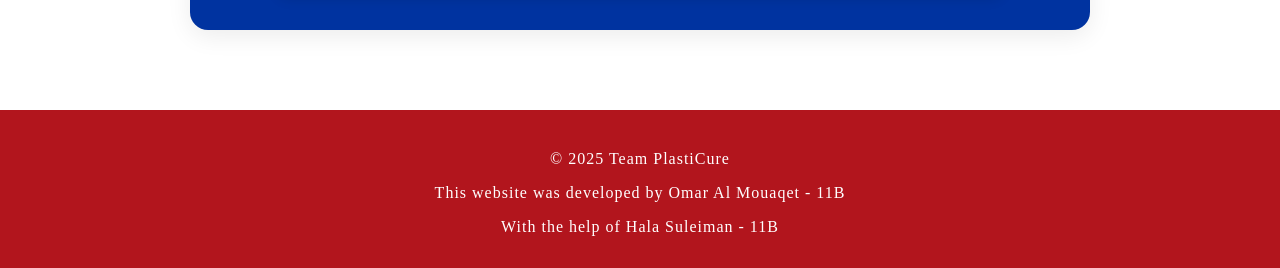
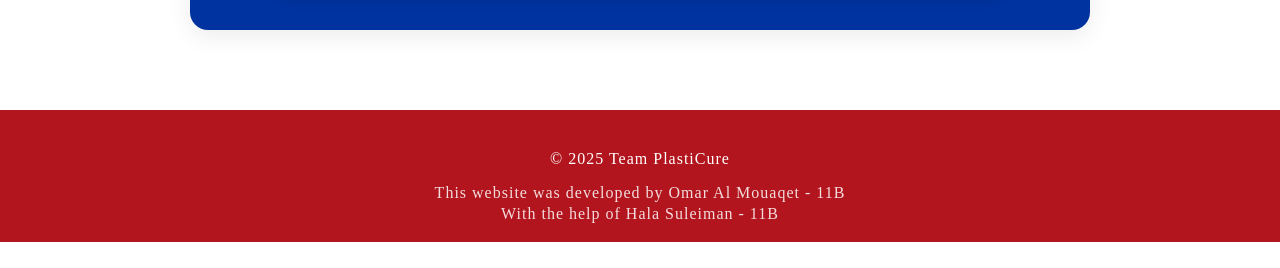
Before and after one commit to TeamPlasticure/GoodByeYear11.github.io, a plain HTML site: page index.html in a window 1280 px wide. Shown: the part 2460-2728 px from the top of the page. After the commit the page ends 2702 px from the top, so only its background shows below. Drawn offline with nearby package versions, Linux system fonts and the light colour scheme.

Commit message:
styles.css

```diff
--- a/styles.css
+++ b/styles.css
@@ -159,3 +159,15 @@ footer {
     font-size: 1.2rem;
   }
 }
+
+footer .credits {
+  margin-top: 1em;
+  font-size: 1em;
+  color: #fff;
+  opacity: 0.85;
+  font-family: 'Times New Roman', Times, serif;
+  text-align: center;
+}
+footer .credits p {
+  margin: 0.2em 0;
+}
```
